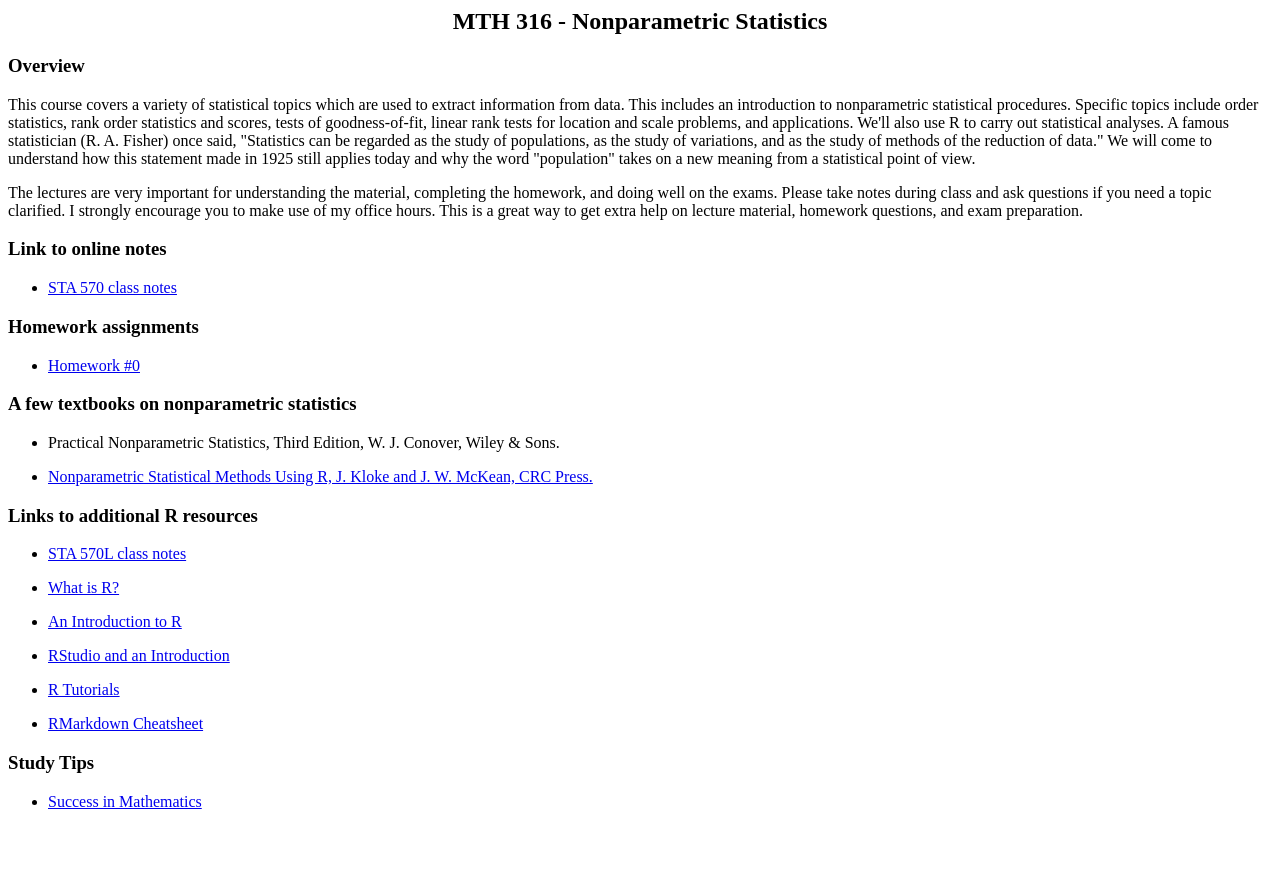
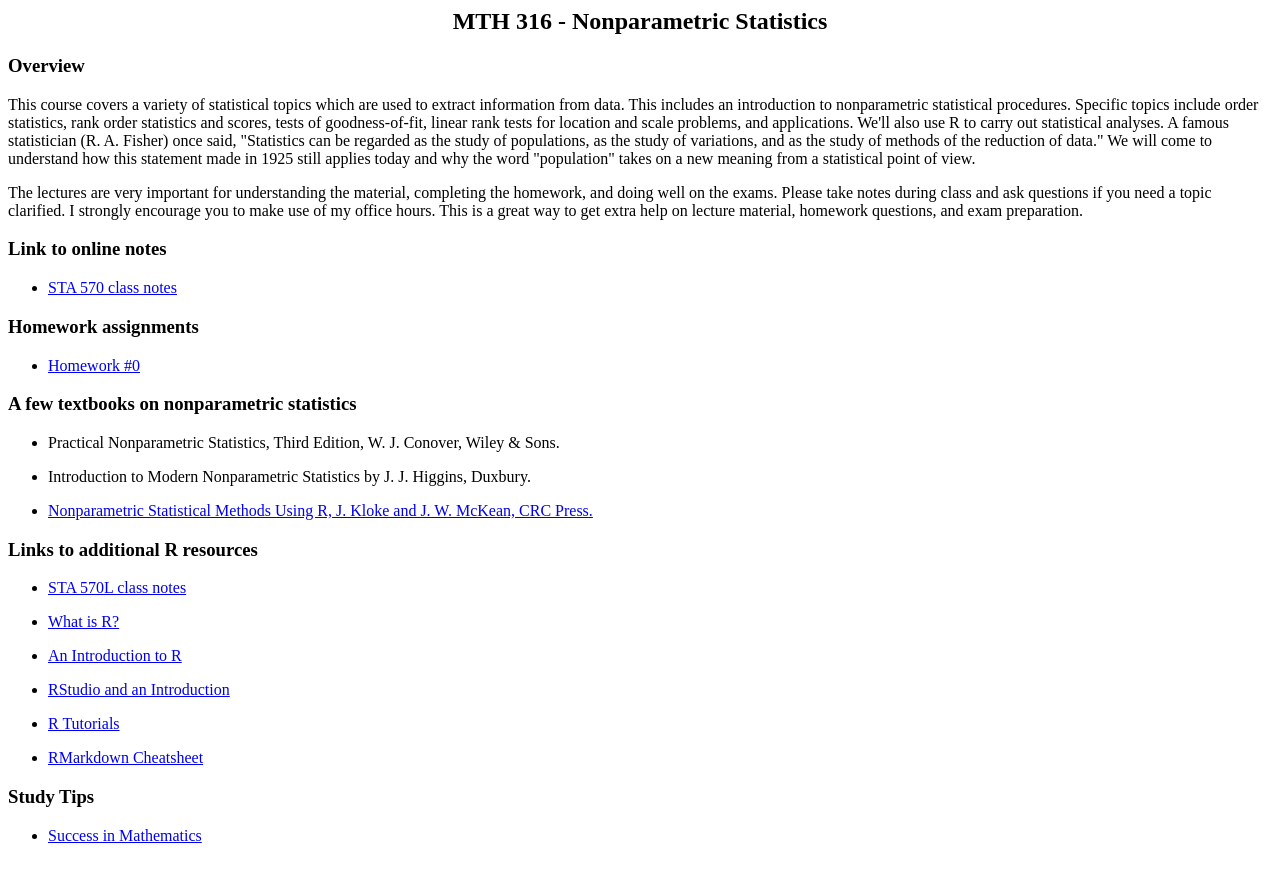
Before and after one commit to bburch674/bburch674.github.io, a plain HTML site: page MTH316.html in a window 1280 px wide. Before the commit the page ends 861 px from the top, so only its background shows below. Drawn offline with Linux system fonts and the light colour scheme.

Commit message:
Update MTH316.html

```diff
--- a/MTH316.html
+++ b/MTH316.html
@@ -58,6 +58,9 @@ material, homework questions, and exam preparation.
 <li> Practical Nonparametric Statistics, Third Edition, W. J. Conover, Wiley & Sons.</a>
 </ul>
 <ul>
+<li> Introduction to Modern Nonparametric Statistics by J. J. Higgins, Duxbury.</a>
+</ul>
+<ul>
 <li> <a href="http://www.pindex.com/uploads/post_docs/Nonparametric%20Statistical%20Methods%20Using%20R(PINDEX-DOC-6951).pdf"> Nonparametric Statistical Methods Using R, J. Kloke and J. W. McKean, CRC Press.</a>
 </ul>
 
```
